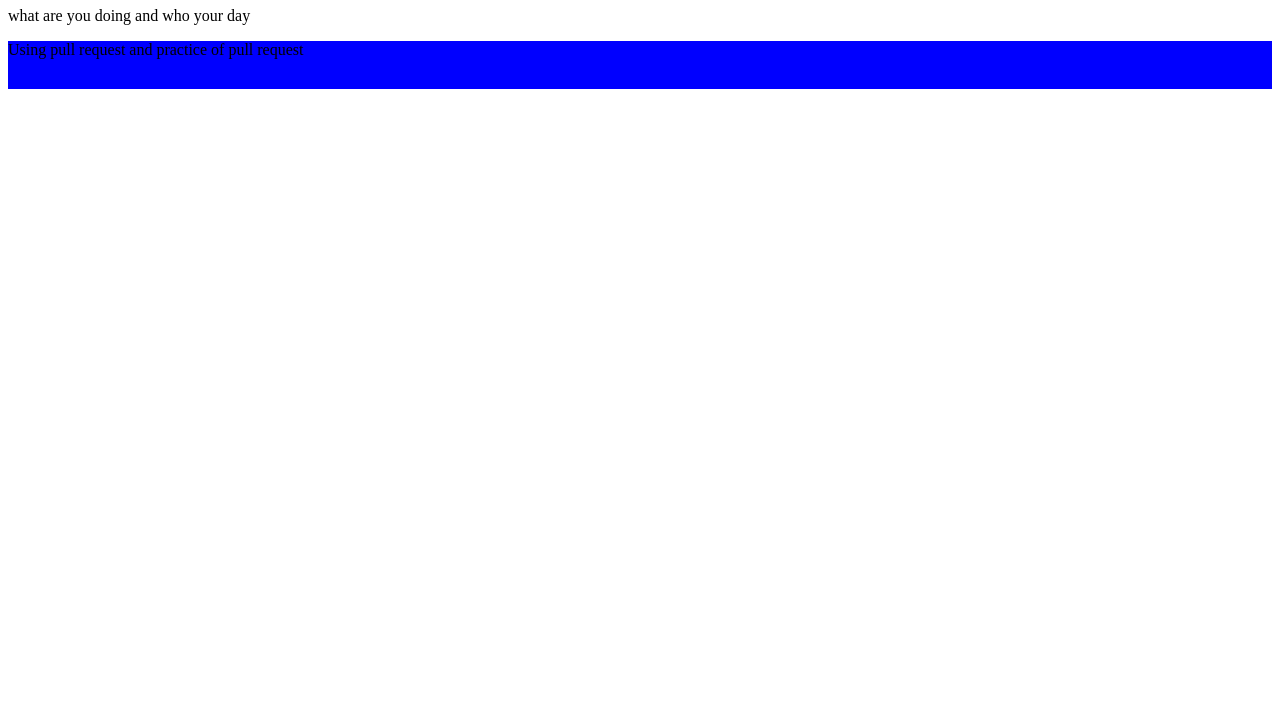
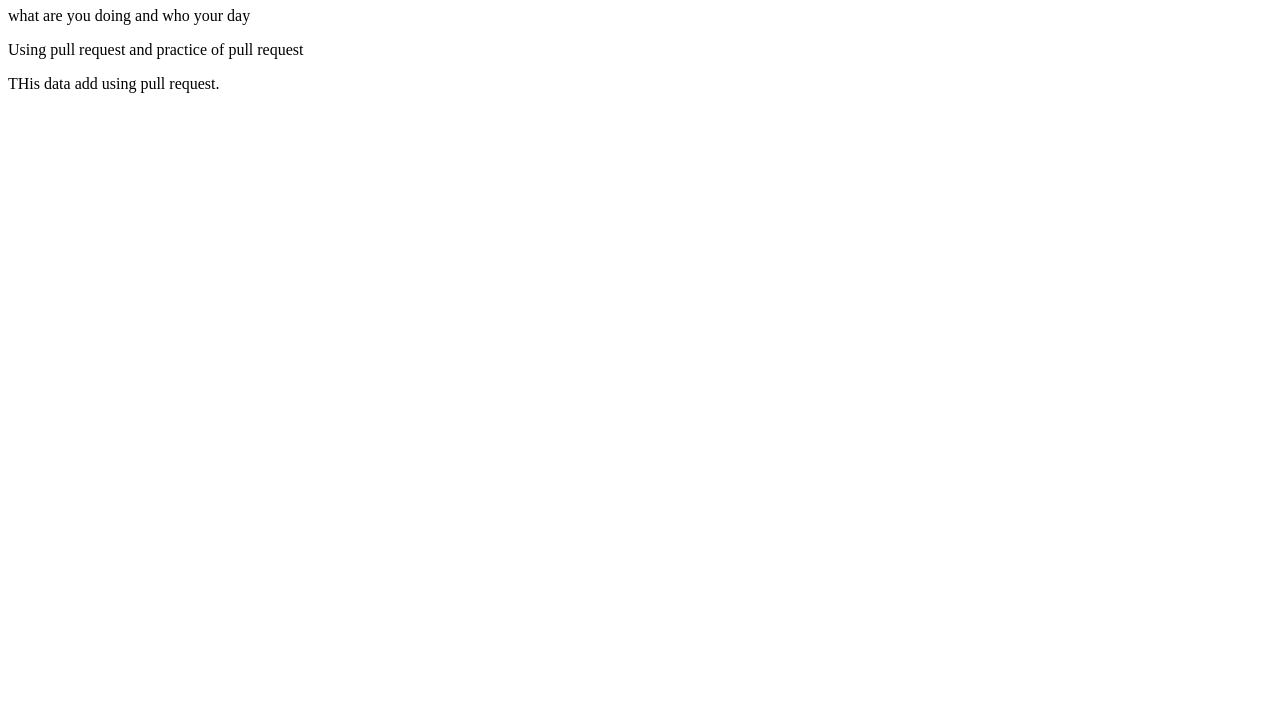
Before and after one commit to MohdMuttavaquil/Git_practice, a plain HTML site: page index.html in a window 1280 px wide. Shown: the part 73-800 px from the top of the page. Drawn offline with Linux system fonts and the light colour scheme.

Commit message:
pull request

```diff
--- a/index.html
+++ b/index.html
@@ -9,6 +9,7 @@
 <body>
     <h1>hello world</h1>
     <p>what are you doing and who your day </p>
-    <p id="pull">Using pull request and practice of pull request</p>
+    <p>Using pull request and practice of pull request</p>
+    <p id="pull">THis data add using pull request.</p>
 </body>
 </html>
--- a/style.css
+++ b/style.css
@@ -1,4 +1,4 @@
 #pull{
-    background-color: blue;
+    font:800;
     height: 3rem;
 }
```
